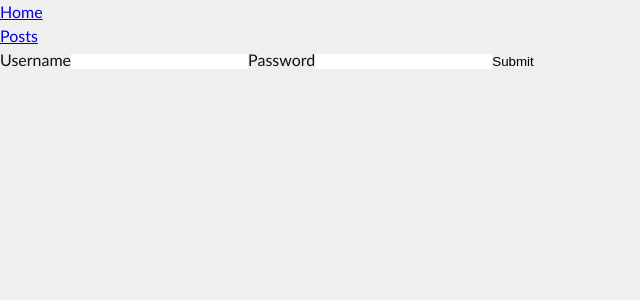
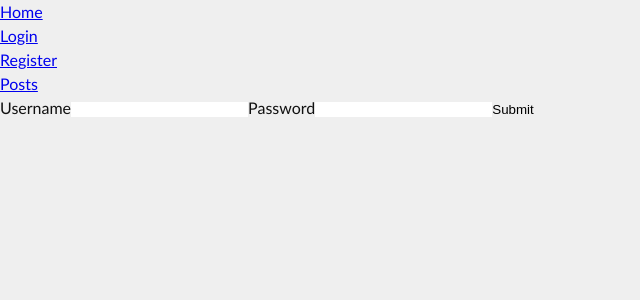
Before and after one commit to adamdgit/gotest, a React (Vite) app in the folder frontend/: page / in a window 1280 px wide. Shown: the top 300 px of the page, without its empty margins (0-640 px from the left). Built offline with nearby package versions, Linux system fonts and the light colour scheme.

Commit message:
added login and register routes to nav

```diff
--- a/frontend/src/components/Navbar.tsx
+++ b/frontend/src/components/Navbar.tsx
@@ -7,6 +7,8 @@
       <nav>
         <ul>
           <li><Link to={"/"}>Home</Link></li>
+          <li><Link to={"/login"}>Login</Link></li>
+          <li><Link to={"/register"}>Register</Link></li>
           <li><Link to={"/posts"}>Posts</Link></li>
         </ul>
       </nav>
```
